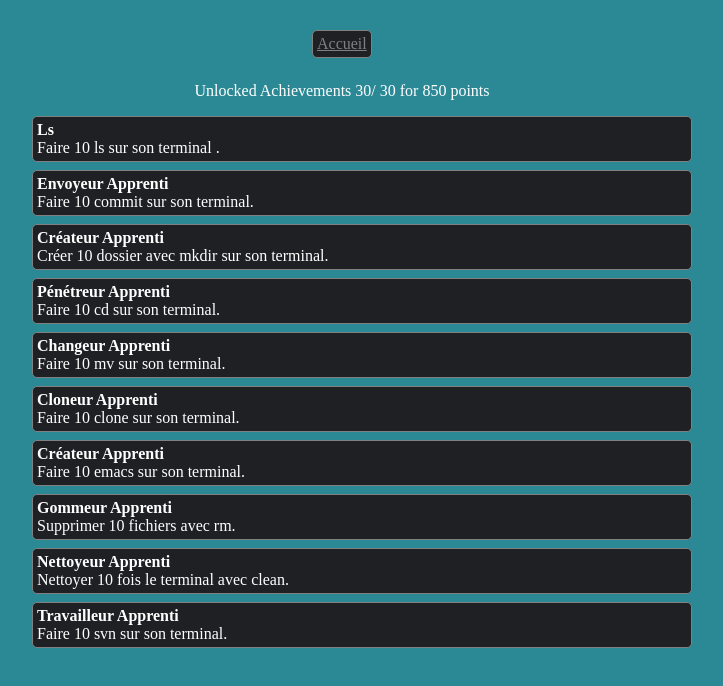
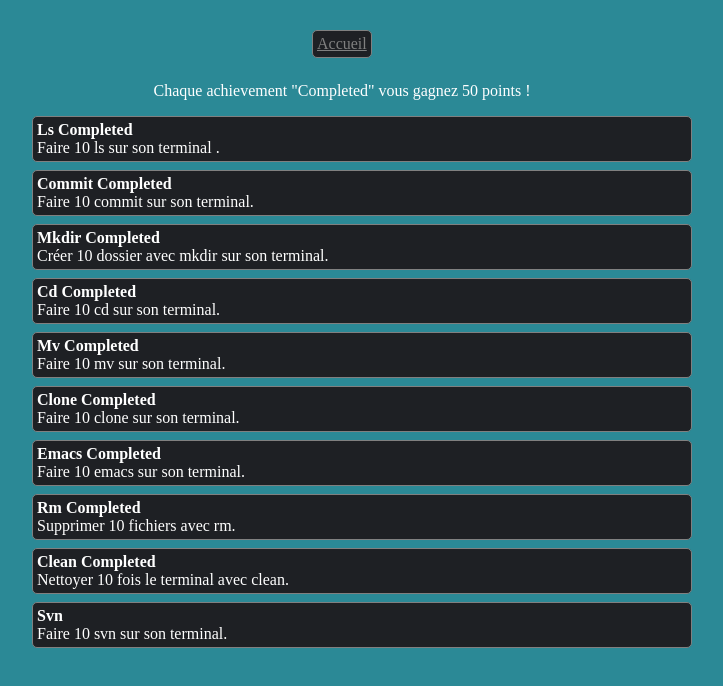
Before and after one commit to Bolbox/pinto_m.github.io, a plain HTML site: page index.html in a window 1280 px wide. Shown: the whole page, without its empty margins (298-1021 px from the left). Drawn offline with Linux system fonts and the light colour scheme.

Commit message:
Update index.html

```diff
--- a/index.html
+++ b/index.html
@@ -19,36 +19,36 @@
 
 
 
-Unlocked Achievements      30/      30  for 850 points<br>
+Chaque achievement "Completed" vous gagnez 50 points !<br>
 <ul>
-<li><div class="title" id="ls">Ls</div>  <div class="info">Faire 10 ls sur son terminal .</div></li>
+<li><div class="title" id="ls">Ls Completed  </div>  <div class="info">Faire 10 ls sur son terminal .</div></li>
 
 
-<li><div class="title">Envoyeur Apprenti </div>  <div class="info">Faire 10 commit sur son terminal.</div></li>
+<li><div class="title" id="commit">Commit Completed </div>  <div class="info">Faire 10 commit sur son terminal.</div></li>
 
 
-<li><div class="title">Créateur Apprenti</div>  <div class="info">Créer 10 dossier avec mkdir sur son terminal.</div></li>
+<li><div class="title" id="mkdir">Mkdir Completed  </div>  <div class="info">Créer 10 dossier avec mkdir sur son terminal.</div></li>
 
 
-<li><div class="title">Pénétreur Apprenti</div>  <div class="info">Faire 10 cd sur son terminal.</div></li>
+<li><div class="title" id="cd">Cd Completed  </div>  <div class="info">Faire 10 cd sur son terminal.</div></li>
 
 
-<li><div class="title">Changeur Apprenti</div>  <div class="info">Faire 10 mv sur son terminal. </div></li>
+<li><div class="title" id="mv">Mv Completed  </div>  <div class="info">Faire 10 mv sur son terminal. </div></li>
 
 
-<li><div class="title">Cloneur Apprenti </div>  <div class="info">Faire 10 clone sur son terminal.</div></li>
+<li><div class="title" id="clone">Clone Completed   </div>  <div class="info">Faire 10 clone sur son terminal.</div></li>
 
 
-<li><div class="title">Créateur Apprenti</div>  <div class="info">Faire 10 emacs sur son terminal.</div></li>
+<li><div class="title" id="emacs">Emacs Completed </div>  <div class="info">Faire 10 emacs sur son terminal.</div></li>
 
 
-<li><div class="title">Gommeur Apprenti </div>  <div class="info">Supprimer 10 fichiers avec rm.</div></li>
+<li><div class="title" id="rm">Rm Completed </div>  <div class="info">Supprimer 10 fichiers avec rm.</div></li>
 
 
-<li><div class="title">Nettoyeur Apprenti</div>  <div class="info">Nettoyer 10 fois le terminal avec clean.</div></li>
+<li><div class="title" id="clean">Clean Completed  </div>  <div class="info">Nettoyer 10 fois le terminal avec clean.</div></li>
 
 
-<li><div class="title">Travailleur Apprenti</div>  <div class="info">Faire 10 svn sur son terminal.</div></li>
+<li><div class="title" id="svn">Svn </div>  <div class="info">Faire 10 svn sur son terminal.</div></li>
 
 
 
```
